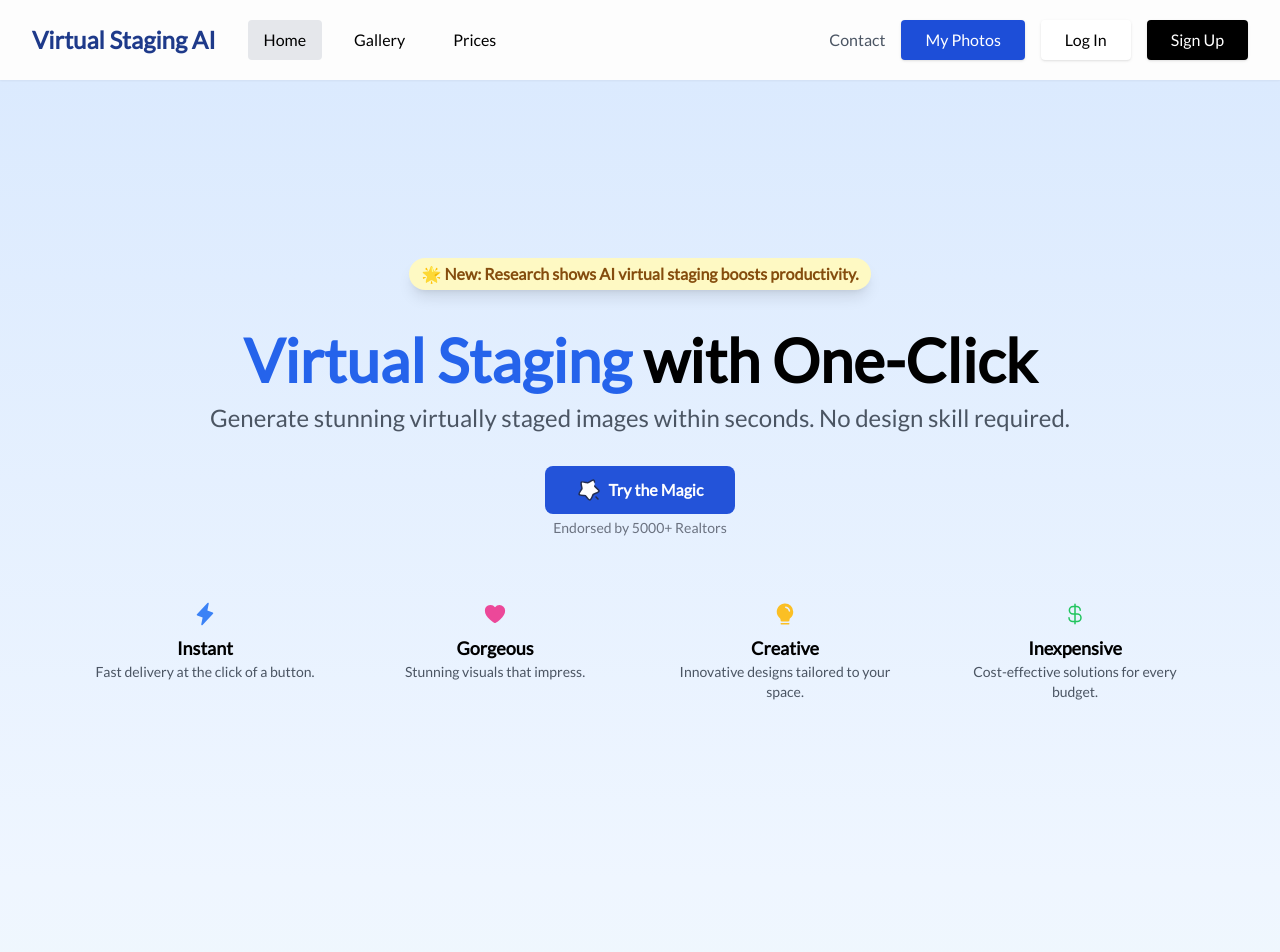
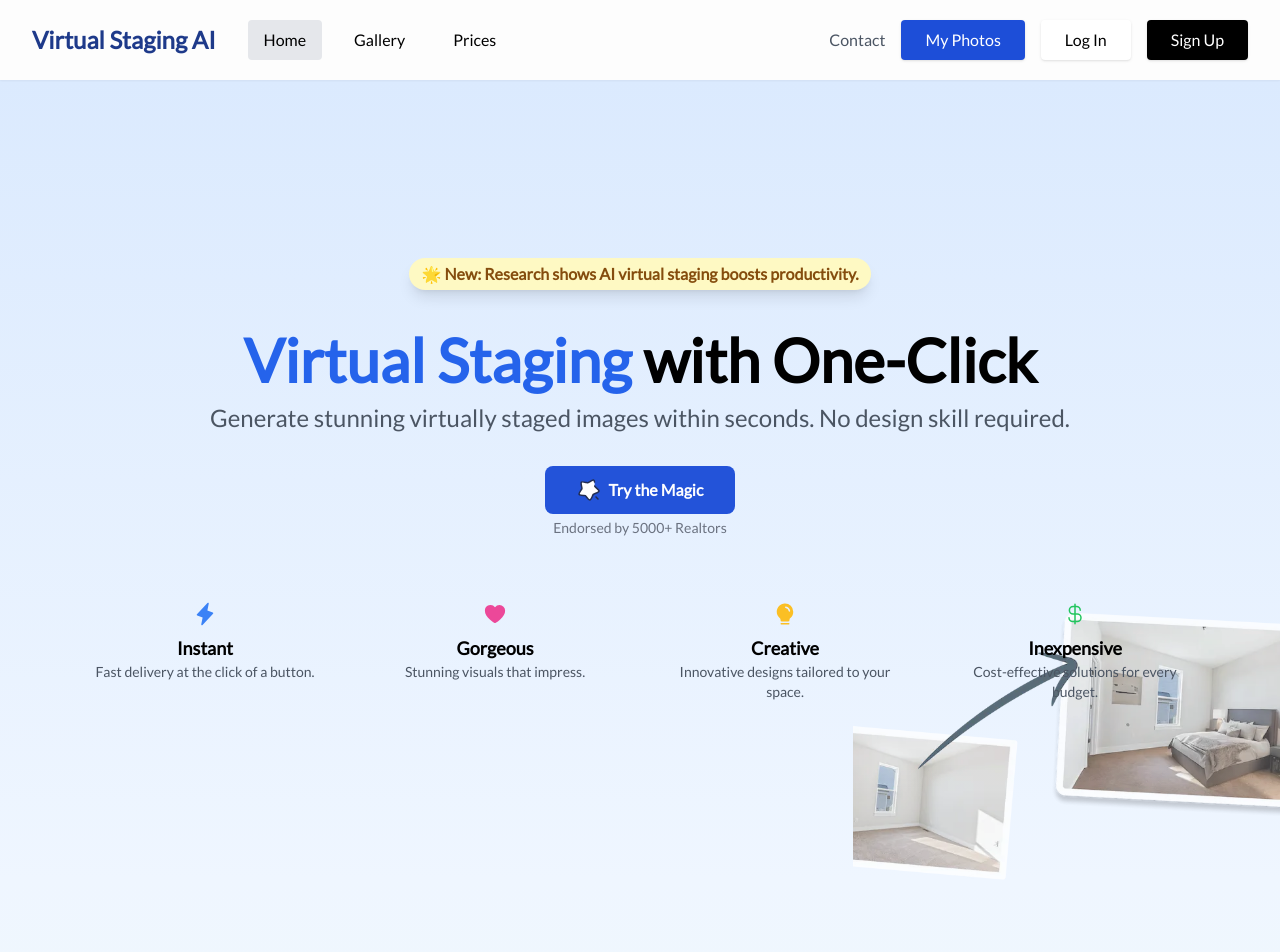
Before and after one commit to fallintoplace/virtual-staging-website, a Next.js app: page / in a window 1280 px wide. Shown: the top 952 px of the page. Built offline with nearby package versions, Linux system fonts and the light colour scheme.

Commit message:
add: landing photo

```diff
--- a/app/components/Sections/Main.tsx
+++ b/app/components/Sections/Main.tsx
@@ -6,7 +6,11 @@
 const Main: React.FC = () => {
     return (
         <>
-            <main className="min-h-[800px] flex flex-col items-center justify-center px-20 text-center z-10 bg-gradient-to-b from-blue-100 to-blue-50">
+            <main className="relative min-h-[800px] flex flex-col items-center justify-center px-20 text-center z-10 bg-gradient-to-b from-blue-100 to-blue-50">
+                <div className="absolute bottom-0 right-0 w-1/3 h-1/3 -z-10 opacity-75">
+                    <Image src="/landing/arrow_preview.webp" alt="Background" layout="fill" objectFit="cover" quality={100} />
+                </div>
+
                 <div className="flex flex-col items-center  transform transition duration-500 hover:scale-105">
                     <div className="bg-yellow-100 text-yellow-800 px-3 py-1 rounded-full font-bold mb-2 inline-flex items-center shadow-lg">
                         <span className="text-xs md:text-sm lg:text-base">🌟 <span className="font-semibold">New:</span> Research shows AI virtual staging boosts productivity.</span>
```
Also changed, not shown: public/landing/arrow_preview.webp (added).
